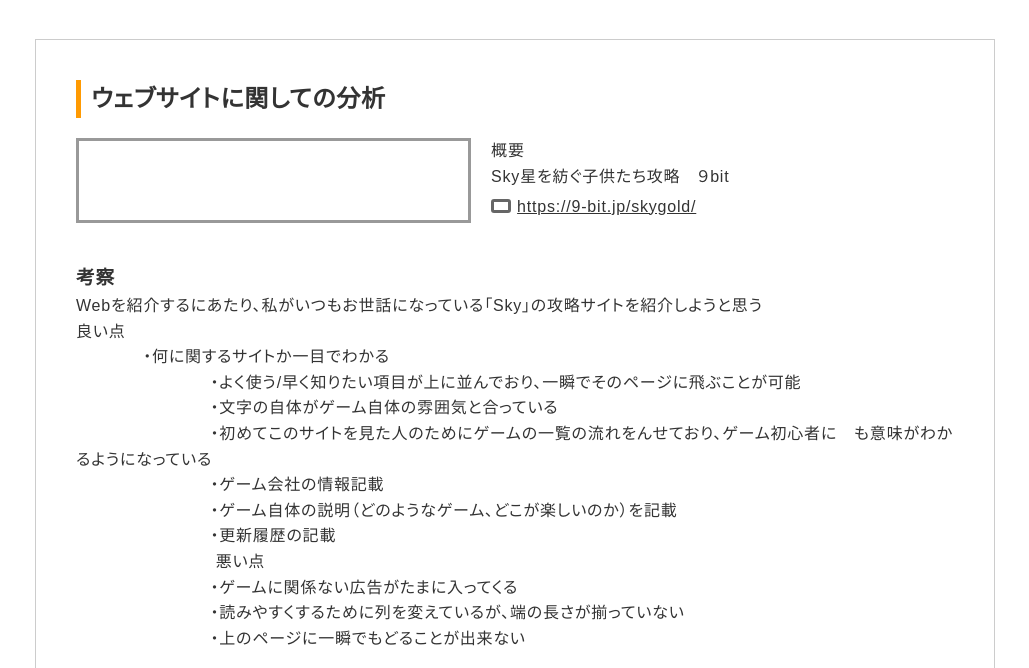
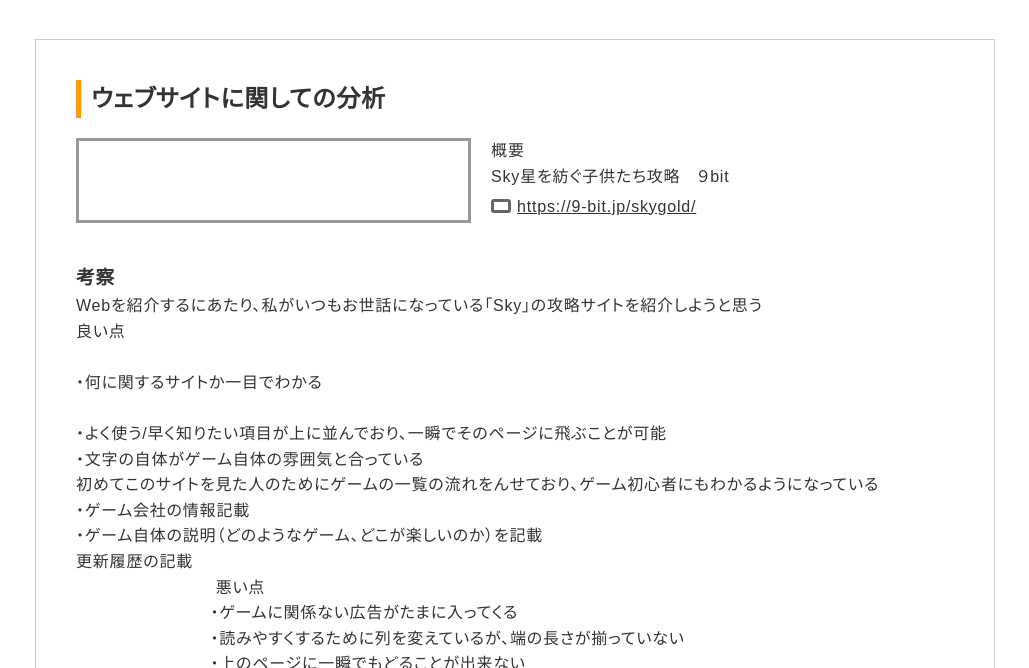
Before and after one commit to KUAD-XtechDesign/portfolio-n-nakanishi-nenndo, a plain HTML site: page reports/report01.html in a window 1280 px wide. Shown: the part 81-749 px from the top of the page, without its empty margins (125-1154 px from the left). Drawn offline with Linux system fonts and the light colour scheme.

Commit message:
Update report01.html

```diff
--- a/reports/report01.html
+++ b/reports/report01.html
@@ -13,7 +13,7 @@
   <header>
     <div class="inner">
       <p id="header_logo">
-        <a href="../index.html"><img src="../images/logo.svg" alt=""></a>
+        <a href="../index.html"><img src="../images/logo.svg" alt>
       </p>
       <ul id="global_menu">
         <!-- トップページとはリンクが変わるので注意 -->
@@ -49,13 +49,13 @@
           <p>
             Webを紹介するにあたり、私がいつもお世話になっている「Sky」の攻略サイトを紹介しようと思う<br>
             良い点<br>
-       　　　　・何に関するサイトか一目でわかる<br>
-　　　　　　　　・よく使う/早く知りたい項目が上に並んでおり、一瞬でそのページに飛ぶことが可能<br>
-　　　　　　　　・文字の自体がゲーム自体の雰囲気と合っている<br>
-　　　　　　　　・初めてこのサイトを見た人のためにゲームの一覧の流れをんせており、ゲーム初心者に　も意味がわかるようになっている<br>
-　　　　　　　　・ゲーム会社の情報記載<br>
-　　　　　　　　・ゲーム自体の説明（どのようなゲーム、どこが楽しいのか）を記載<br>
-　　　　　　　　・更新履歴の記載<br>
+       　　　　<li>・何に関するサイトか一目でわかる</li>
+       　　　　<li>・よく使う/早く知りたい項目が上に並んでおり、一瞬でそのページに飛ぶことが可能</li>
+             <li>・文字の自体がゲーム自体の雰囲気と合っている</li>
+             <li>初めてこのサイトを見た人のためにゲームの一覧の流れをんせており、ゲーム初心者にもわかるようになっている</li>
+             <li>・ゲーム会社の情報記載</li>
+             <li>・ゲーム自体の説明（どのようなゲーム、どこが楽しいのか）を記載</li>
+             <li>更新履歴の記載</li>
 
 　　　　　　　悪い点<br>
 　　　　　　　　・ゲームに関係ない広告がたまに入ってくる<br>
@@ -81,6 +81,8 @@
     </div>
   </section>
 
+
+
   <footer>
     名前など
   </footer>
```
